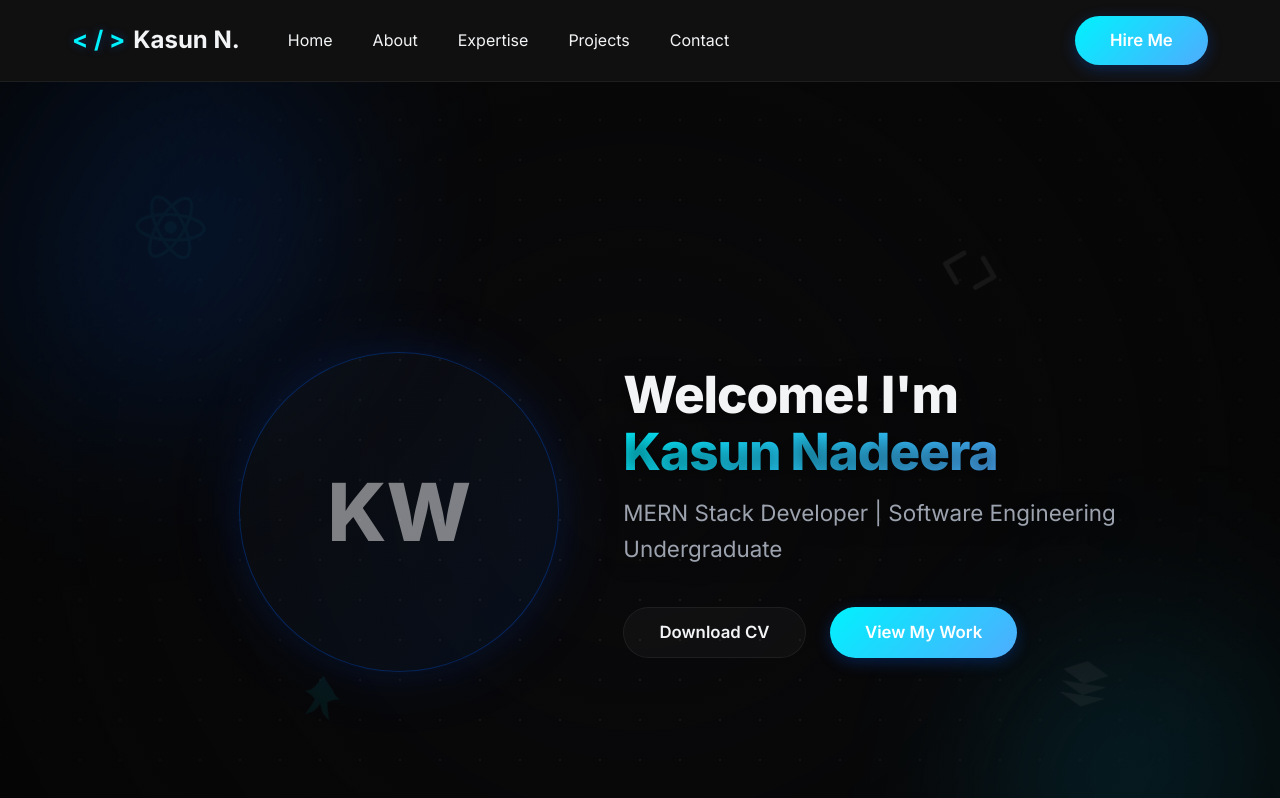
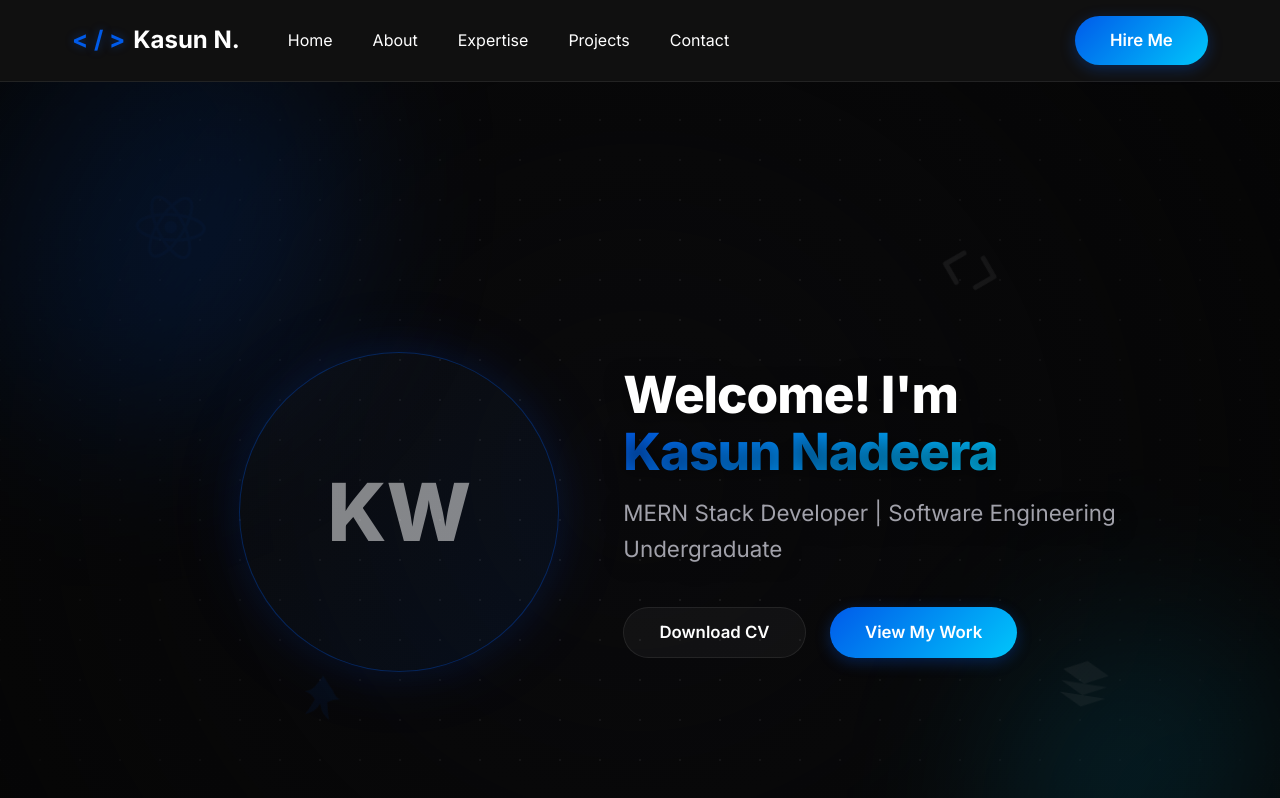
Before and after one commit to nadeera-se22018/mern-portfolio, a React app in the folder frontend/: page / in a window 1280 px wide. Shown: the top 798 px of the page. Built offline with nearby package versions, Linux system fonts and the light colour scheme; the HTML template or start-up script is replaced by a standard one.

Commit message:
feat: initialize frontend application structure with global styles and main component layout

```diff
--- a/frontend/src/index.css
+++ b/frontend/src/index.css
@@ -1,14 +1,14 @@
 @import url('https://fonts.googleapis.com/css2?family=Inter:wght@300;400;600;700;800&display=swap');
 
 :root {
-  --bg-primary: #050505;
-  --bg-secondary: #0a0a0c;
-  --text-primary: #f3f4f6;
-  --text-secondary: #9ca3af;
-  --accent-gradient: linear-gradient(135deg, #00f2fe 0%, #4facfe 100%);
-  --accent-color: #00f2fe;
-  --glass-bg: rgba(255, 255, 255, 0.03);
-  --glass-border: rgba(255, 255, 255, 0.06);
+  --bg-primary: #121212;
+  --bg-secondary: #1a1a1e;
+  --text-primary: #ffffff;
+  --text-secondary: #a1a1aa;
+  --accent-gradient: linear-gradient(135deg, #005bea 0%, #00c6fb 100%);
+  --accent-color: #005bea;
+  --glass-bg: rgba(255, 255, 255, 0.04);
+  --glass-border: rgba(255, 255, 255, 0.08);
   --font-body: 'Inter', sans-serif;
 }
 
```
